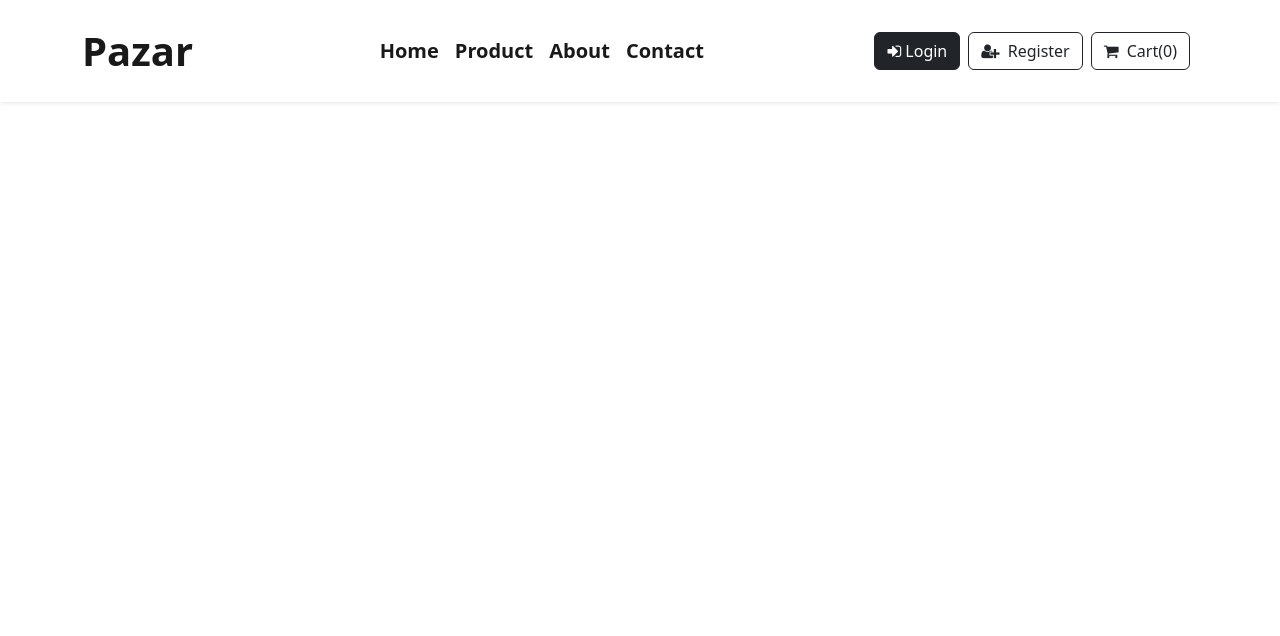
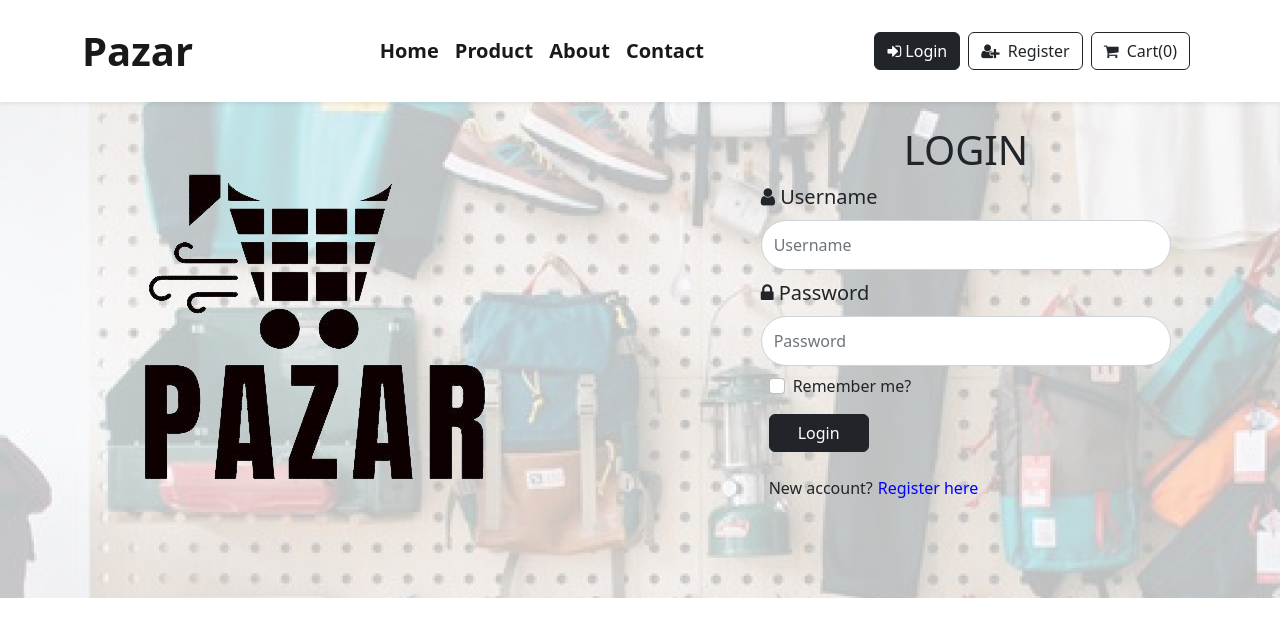
Before and after one commit to ALTA-FE07-IkramAbdillah/Pazar-app, a React (Create React App) app: page /login in a window 1280 px wide. Shown: the top 636 px of the page. Built offline with nearby package versions, Linux system fonts and the light colour scheme.

Commit message:
Login Page

```diff
--- a/src/App.js
+++ b/src/App.js
@@ -5,6 +5,7 @@ import NavBar from "./components/NavBar";
 import Product from "./components/Product";
 import Jumbotron from "./components/Jumbotron";
 import Detail from "./components/Detail";
+import Landing from "./pages/Landing";
 
 function App() {
   return (
@@ -15,6 +16,7 @@ function App() {
           <Route exact path="/" element={<Jumbotron />} />
           <Route path="/products" element={<Product />} />
           <Route path="/products/:id" element={<Detail />} />
+          <Route path="/login" element={<Landing />} />
         </Routes>
       </Router>
     </>
--- /dev/null
+++ b/src/components/Forms.jsx
@@ -0,0 +1,127 @@
+// Import Library
+import React, { useState } from "react";
+import { Button, Col, Form, Row } from "react-bootstrap";
+
+const Forms = () => {
+
+    const [login, setLogin] = useState(true)
+
+    const spanStyle = {
+        color: "blue",
+        cursor: "pointer",
+        marginLeft: "5px"
+    }
+
+    const buttonStyle = {
+        width: "100px"
+    }
+
+    return (
+        console.log(login),
+        <>
+            <Row>
+                {login ? <h1 className="text-center">LOGIN</h1> :
+                    <h1 className="text-center">REGISTER</h1>
+                }
+                {login ?
+                    // Login
+                    <Col xl={8} className="mx-auto">
+                        <Form>
+                            <Form.Group className="mb-2" controlId="formBasicEmail">
+                                <Form.Label style={{ fontSize: "20px" }}>
+                                    <i class="fa fa-user"></i> Username
+                                </Form.Label>
+                                <Form.Control
+                                    className="rounded-pill"
+                                    style={{ height: "50px" }}
+                                    type="text"
+                                    placeholder="Username"
+                                    aria-describedby="basic-addon1"
+                                />
+                            </Form.Group>
+
+                            <Form.Group className="mb-2" controlId="formBasicPassword">
+                                <Form.Label style={{ fontSize: "20px" }}>
+                                    <i className="fa fa-lock"></i> Password
+                                </Form.Label>
+                                <Form.Control
+                                    className="rounded-pill"
+                                    type="password"
+                                    placeholder="Password"
+                                    style={{ height: "50px" }}
+                                />
+                            </Form.Group>
+
+                            <Form.Group className="mb-2 ms-2" controlId="formBasicCheckbox">
+                                <Form.Check type="checkbox" label="Remember me?" />
+                            </Form.Group>
+
+                            <Button variant="dark" style={buttonStyle} className="mt-2 ms-2" type="submit">
+                                Login
+                            </Button> <br /><br />
+
+                            <p className="ms-2 mb-5">New account?
+                                <span style={spanStyle} onClick={() => setLogin((prev) => !prev)}>
+                                    Register here
+                                </span>
+                            </p>
+                        </Form>
+                    </Col> :
+
+                    // Register
+                    <Col xl={8} className="mx-auto">
+                        <Form>
+                            <Form.Group className="mb-2" controlId="formBasicEmail">
+                                <Form.Label style={{ fontSize: "20px" }}>
+                                    <i class="fa fa-user"></i> Username
+                                </Form.Label>
+                                <Form.Control
+                                    className="rounded-pill"
+                                    style={{ height: "50px" }}
+                                    type="text"
+                                    placeholder="Username"
+                                />
+                            </Form.Group>
+
+                            <Form.Group className="mb-2" controlId="formBasicPassword">
+                                <Form.Label style={{ fontSize: "20px" }}>
+                                    <i class="fa fa-envelope"></i> Email
+                                </Form.Label>
+                                <Form.Control
+                                    className="rounded-pill"
+                                    style={{ height: "50px" }}
+                                    type="text"
+                                    placeholder="Email"
+                                />
+                            </Form.Group>
+
+                            <Form.Group className="mb-2" controlId="formBasicPassword">
+                                <Form.Label style={{ fontSize: "20px" }}>
+                                    <i class="fa fa-lock"></i> Password
+                                </Form.Label>
+                                <Form.Control
+                                    className="rounded-pill"
+                                    style={{ height: "50px" }}
+                                    type="text"
+                                    placeholder="Password"
+                                />
+                            </Form.Group>
+
+                            <Button variant="dark" style={buttonStyle} className="mt-2 ms-2" type="submit">
+                                Register
+                            </Button> <br /><br />
+
+                            <p className="ms-2">Already have account?
+                                <span style={spanStyle} onClick={() => setLogin((prev) => !prev)}>
+                                    Login here
+                                </span>
+                            </p>
+                        </Form>
+                    </Col>
+                }
+            </Row>
+        </>
+    )
+}
+
+export default Forms
--- a/src/index.js
+++ b/src/index.js
@@ -11,7 +11,7 @@ import "../node_modules/font-awesome/css/font-awesome.min.css";
 
 const root = ReactDOM.createRoot(document.getElementById("root"));
 root.render(
-  <React.StrictMode>
-    <App />
-  </React.StrictMode>
+    <React.StrictMode>
+      <App />
+    </React.StrictMode>
 );
--- /dev/null
+++ b/src/pages/Landing.jsx
@@ -0,0 +1,29 @@
+// Import Library
+import React from "react";
+import { Col, Row } from "react-bootstrap";
+// Import Components
+import Forms from "../components/Forms";
+import backImage from "../assets/backLanding.png"
+import heroImage from "../assets/hero.png"
+
+const Landing = () => {
+    return (
+        <>
+            <Row style={{ backgroundImage: `url(${backImage})`, minHeight: "31rem" }}>
+                <Col xl={6}>
+                    <img
+                    src={heroImage}
+                    alt="pazarLogo"
+                    className="d-block mx-auto"
+                    style={{marginTop : "4rem"}}
+                    />
+                </Col>
+                <Col xl={6} className="mt-4">
+                    <Forms />
+                </Col>
+            </Row>
+        </>
+    )
+}
+
+export default Landing
```
Also changed, not shown: src/assets/backLanding.png (added), src/assets/hero.png (added).
